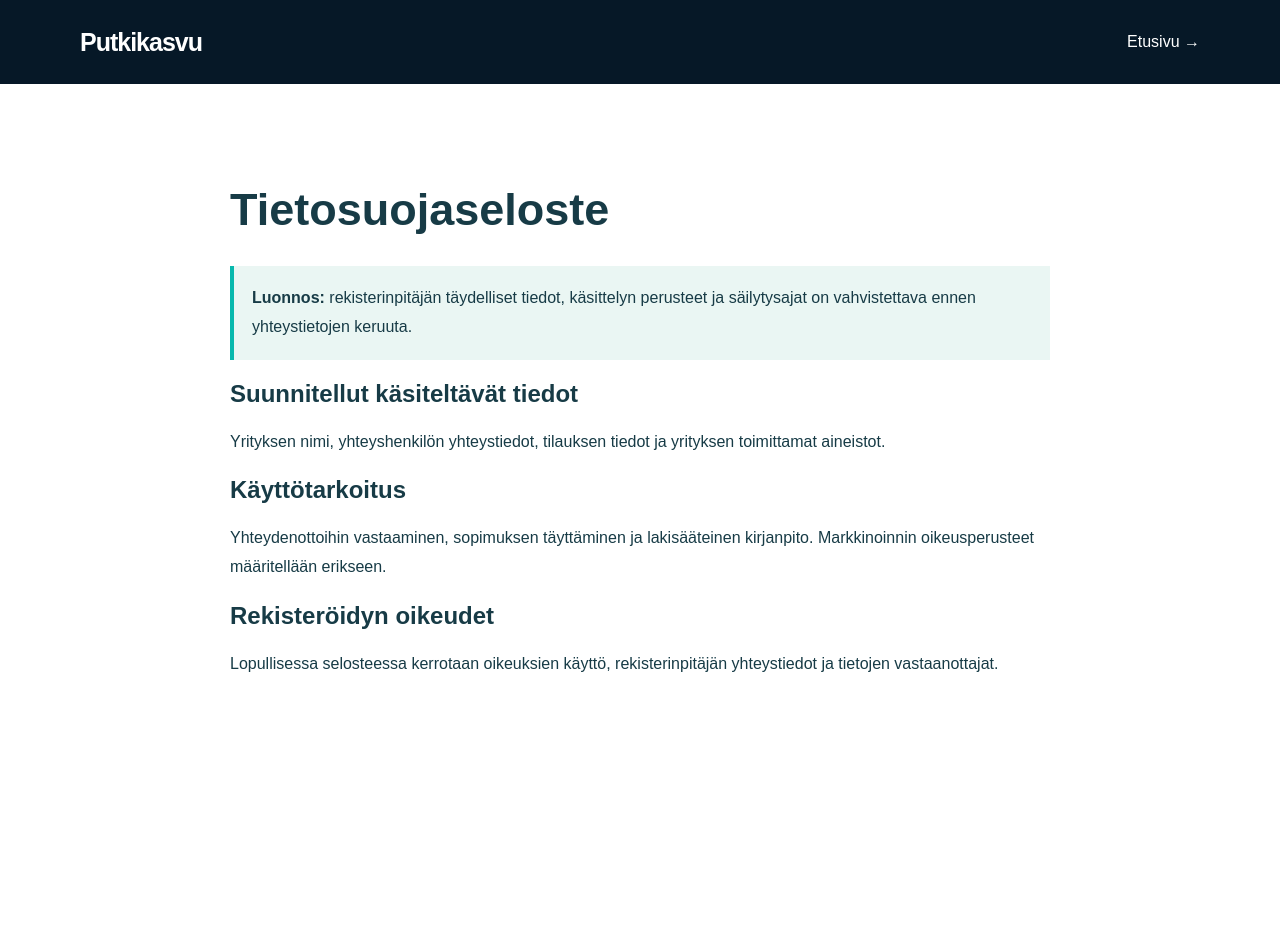
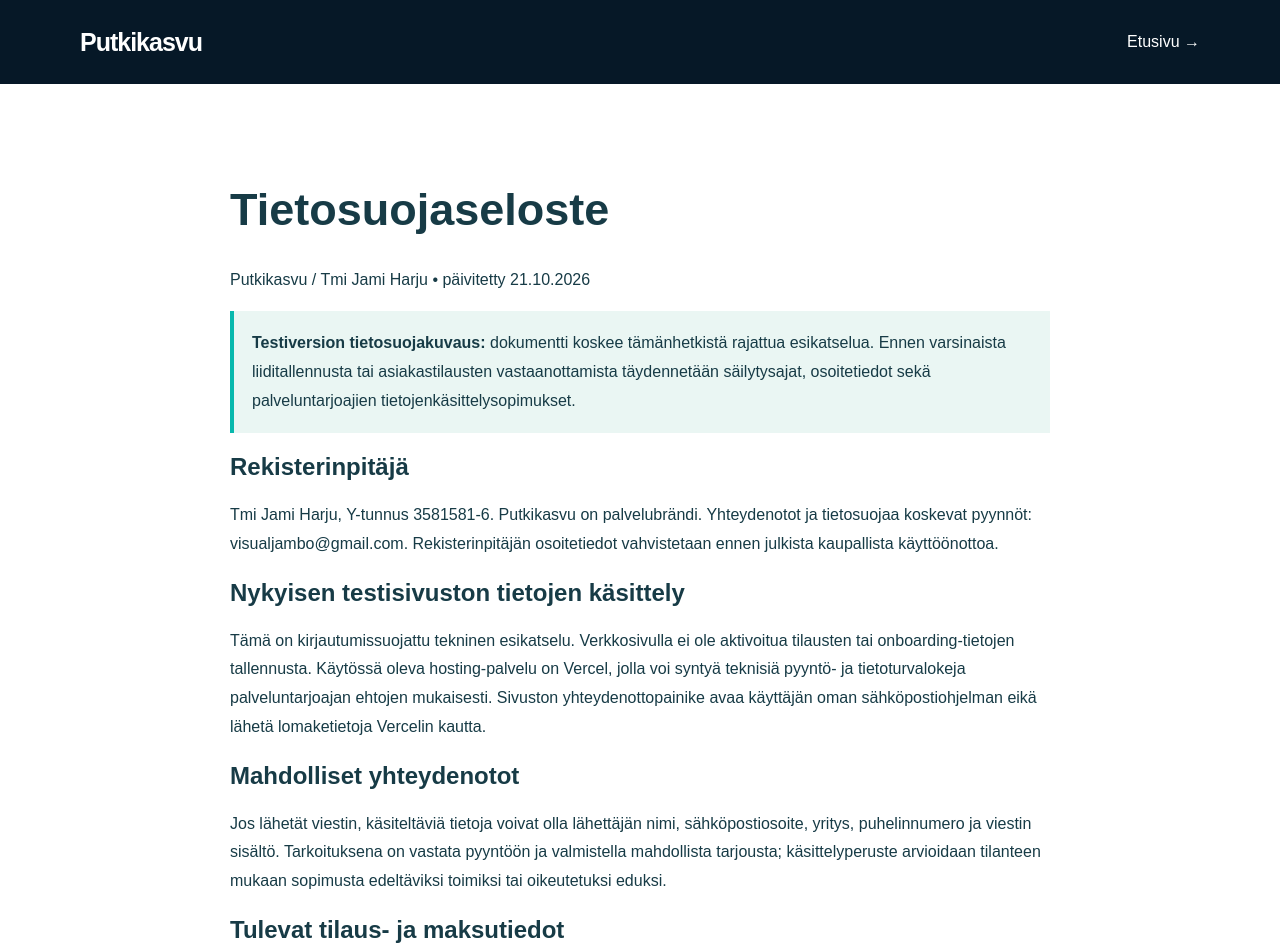
Before and after one commit to Jambovisuaalit/putkikasvu, a Next.js app: page /tietosuoja in a window 1280 px wide. Shown: the top 952 px of the page. Before the commit the page ends 800 px from the top, so only its background shows below. Built offline with nearby package versions, Linux system fonts and the light colour scheme.

Commit message:
privacy: document verified preview-only data flows and inactive backend

```diff
--- a/app/tietosuoja/page.jsx
+++ b/app/tietosuoja/page.jsx
@@ -1 +1,14 @@
-import Link from 'next/link';export const metadata={title:'Tietosuoja | Putkikasvu'};export default function Privacy(){return <><header className="nav"><div className="wrap"><Link href="/" className="brand">Putkikasvu</Link><Link href="/">Etusivu →</Link></div></header><main className="wrap legal"><h1>Tietosuojaseloste</h1><p className="warning"><strong>Luonnos:</strong> rekisterinpitäjän täydelliset tiedot, käsittelyn perusteet ja säilytysajat on vahvistettava ennen yhteystietojen keruuta.</p><h2>Suunnitellut käsiteltävät tiedot</h2><p>Yrityksen nimi, yhteyshenkilön yhteystiedot, tilauksen tiedot ja yrityksen toimittamat aineistot.</p><h2>Käyttötarkoitus</h2><p>Yhteydenottoihin vastaaminen, sopimuksen täyttäminen ja lakisääteinen kirjanpito. Markkinoinnin oikeusperusteet määritellään erikseen.</p><h2>Rekisteröidyn oikeudet</h2><p>Lopullisessa selosteessa kerrotaan oikeuksien käyttö, rekisterinpitäjän yhteystiedot ja tietojen vastaanottajat.</p></main></>}
+import Link from 'next/link';
+export const metadata={title:'Tietosuojaseloste | Putkikasvu'};
+const sections=[
+['Rekisterinpitäjä','Tmi Jami Harju, Y-tunnus 3581581-6. Putkikasvu on palvelubrändi. Yhteydenotot ja tietosuojaa koskevat pyynnöt: visualjambo@gmail.com. Rekisterinpitäjän osoitetiedot vahvistetaan ennen julkista kaupallista käyttöönottoa.'],
+['Nykyisen testisivuston tietojen käsittely','Tämä on kirjautumissuojattu tekninen esikatselu. Verkkosivulla ei ole aktivoitua tilausten tai onboarding-tietojen tallennusta. Käytössä oleva hosting-palvelu on Vercel, jolla voi syntyä teknisiä pyyntö- ja tietoturvalokeja palveluntarjoajan ehtojen mukaisesti. Sivuston yhteydenottopainike avaa käyttäjän oman sähköpostiohjelman eikä lähetä lomaketietoja Vercelin kautta.'],
+['Mahdolliset yhteydenotot','Jos lähetät viestin, käsiteltäviä tietoja voivat olla lähettäjän nimi, sähköpostiosoite, yritys, puhelinnumero ja viestin sisältö. Tarkoituksena on vastata pyyntöön ja valmistella mahdollista tarjousta; käsittelyperuste arvioidaan tilanteen mukaan sopimusta edeltäviksi toimiksi tai oikeutetuksi eduksi.'],
+['Tulevat tilaus- ja maksutiedot','Putkikasvun kokeellisessa kehityshaarassa on palvelinrajapinnat yrityksen nimen, tilauksen, henkilökäyttäjän tunnisteen, maksutapahtuman täsmäytystietojen sekä onboarding-lomakkeen tallentamiselle. Rajapinnat eivät ole käytössä ilman erillistä tietokantaa ja palvelinasetuksia. Revolut Pro -maksamista ei ole yhdistetty tähän esikatseluun. Maksukorttinumeroita ei ole tarkoitus tallentaa Putkikasvu-sovellukseen. Tietojen käyttöönottamisesta ja käsittelyperusteista tiedotetaan ennen tiedonkeruuta.'],
+['Tietolähteet ja yritysprospektointi','Mahdollisia tietolähteitä ovat yhteydenottaja itse, hänen yrityksensä ja erikseen arvioitavat julkiset yritystietolähteet. Automatisoitua henkilötietoja sisältävää prospektointia ei pidä aloittaa ennen lähde-, informointi- ja oikeusperustearvioita.'],
+['Vastaanottajat ja alihankkijat','Nykyisen testisivuston hosting on Vercel. Sähköpostiviestinnässä voivat osallistua lähettäjän ja vastaanottajan sähköpostipalvelut. Supabasea ja Resendiä ei ole otettu käyttöön tässä Vercel-projektissa. Revolut Pro on erillisen maksulinkin palveluntarjoaja, ei tässä esikatselussa aktivoitu integraatio. Ennen tuotantokäyttöä tarkistetaan näiden palveluiden sopimukset, alihankkijat ja tietojenkäsittelyn sijainnit.'],
+['Säilytysajat','Viestien säilytysaika määräytyy niiden käsittelytarkoituksen mukaan ja vahvistetaan dokumentoituun säilytysaikatauluun ennen asiakastietojen aktiivista käsittelyä. Lakisääteisiä kirjanpitoaineistoja säilytetään soveltuvan lain edellyttämän ajan. Täsmälliset poistoprosessit ja teknisten lokien säilytysajat ovat vielä tarkistettavia.'],
+['Rekisteröidyn oikeudet','Voit pyytää pääsyä omiin henkilötietoihisi, tietojen oikaisua tai poistamista, käsittelyn rajoittamista sekä tapauskohtaisesti vastustaa käsittelyä tai pyytää tietojen siirtämistä. Suoramarkkinointia voi vastustaa. Pyynnöt: visualjambo@gmail.com. Voit tehdä valituksen tietosuojavaltuutetulle: tietosuoja.fi.'],
+['Kansainväliset siirrot ja evästeet','Vercelin ja mahdollisten tulevien alihankkijoiden kansainväliset tietosiirrot ja suojatoimet on vahvistettava ennen kaupallista käyttöönottoa. Sovelluksen koodissa ei ole erillisiä markkinointievästeitä eikä analytiikkatyökalua. Hosting-palvelun välttämättömät suojaus- tai istuntomekanismit voivat toimia erikseen.'],
+];
+export default function Privacy(){return <><header className="nav"><div className="wrap"><Link href="/" className="brand">Putkikasvu</Link><Link href="/">Etusivu →</Link></div></header><main className="wrap legal"><h1>Tietosuojaseloste</h1><p>Putkikasvu / Tmi Jami Harju • päivitetty 21.10.2026</p><p className="warning"><strong>Testiversion tietosuojakuvaus:</strong> dokumentti koskee tämänhetkistä rajattua esikatselua. Ennen varsinaista liiditallennusta tai asiakastilausten vastaanottamista täydennetään säilytysajat, osoitetiedot sekä palveluntarjoajien tietojenkäsittelysopimukset.</p>{sections.map(([h,p])=><section key={h}><h2>{h}</h2><p>{p}</p></section>)}</main></>}
```
